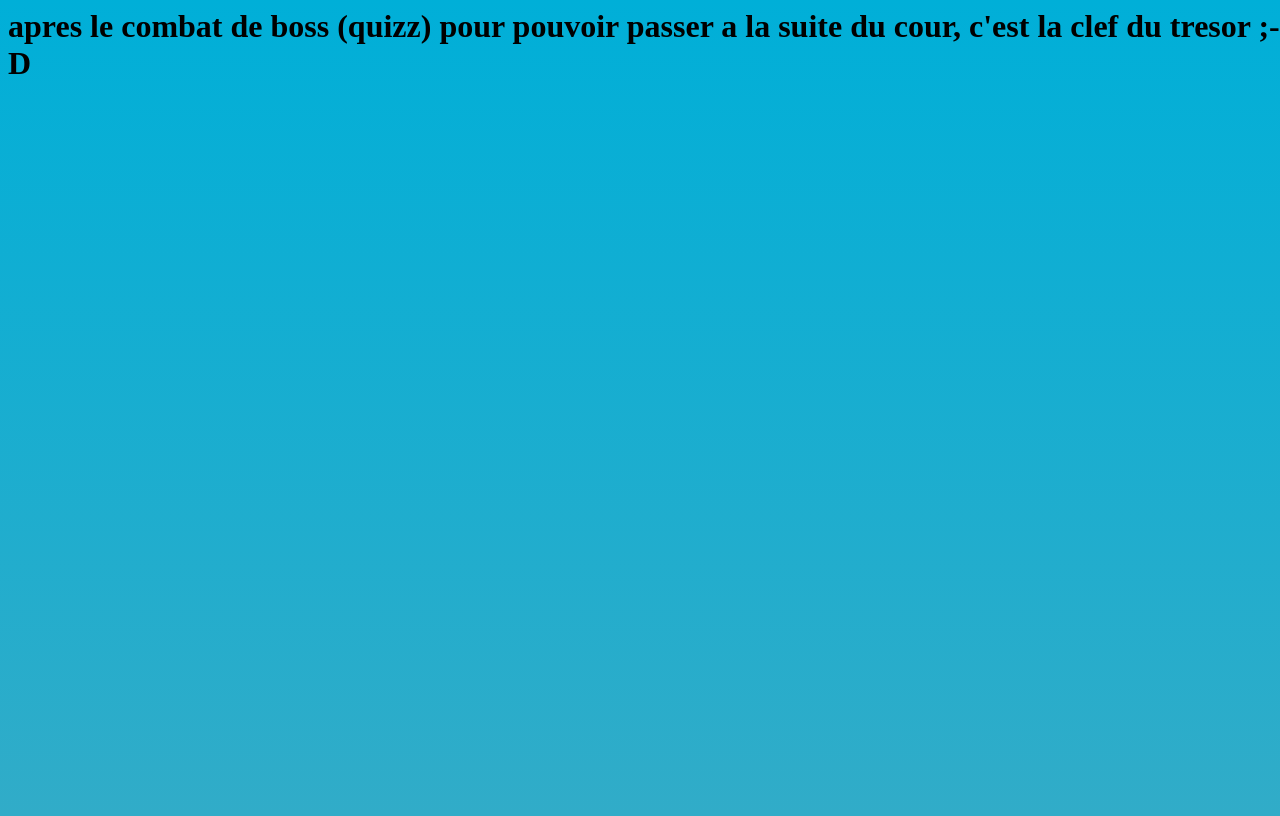
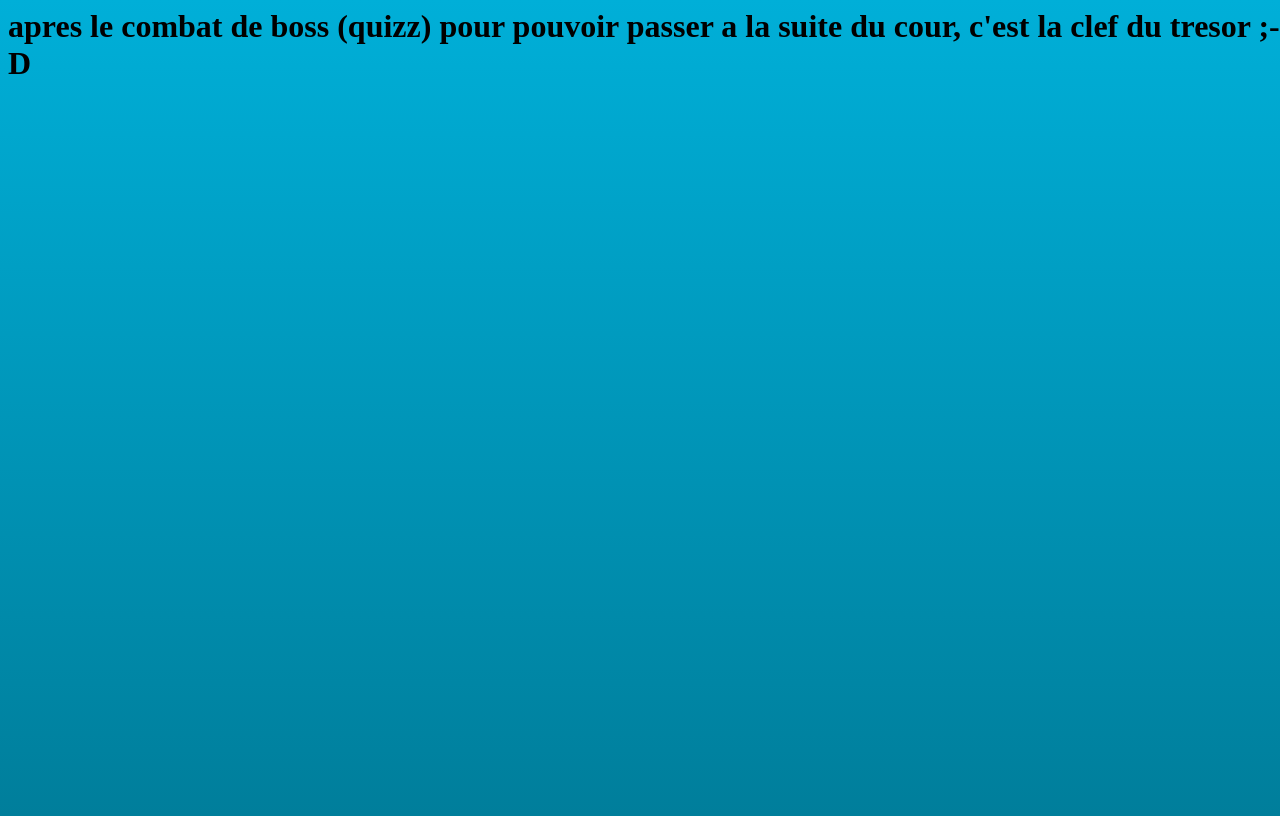
Before and after one commit to VNicolasNSI/sitensi, a PHP site: page /code.html in a window 1280 px wide. Run offline with PHP 8.4, Linux system fonts and the light colour scheme.

Commit message:
ca rend mieux sah

```diff
--- a/SiteNSISamuel/base.css
+++ b/SiteNSISamuel/base.css
@@ -2,14 +2,14 @@ body {
 	background-color: #fff;
 	overflow: auto;
 	width: 100%;
-	background: linear-gradient(#00AFD8, #31ACC8);
+	background: linear-gradient(#00AFD8, #007E9B);
 
 }
 .body2 {
 	background-color: #fff;
 	overflow: auto;
 	width: 100%;
-	background: linear-gradient(#00AFD8, #31ACC8);
+	background: linear-gradient(#00AFD8, #007E9B);
 	height: 100%;
 
 }
```
